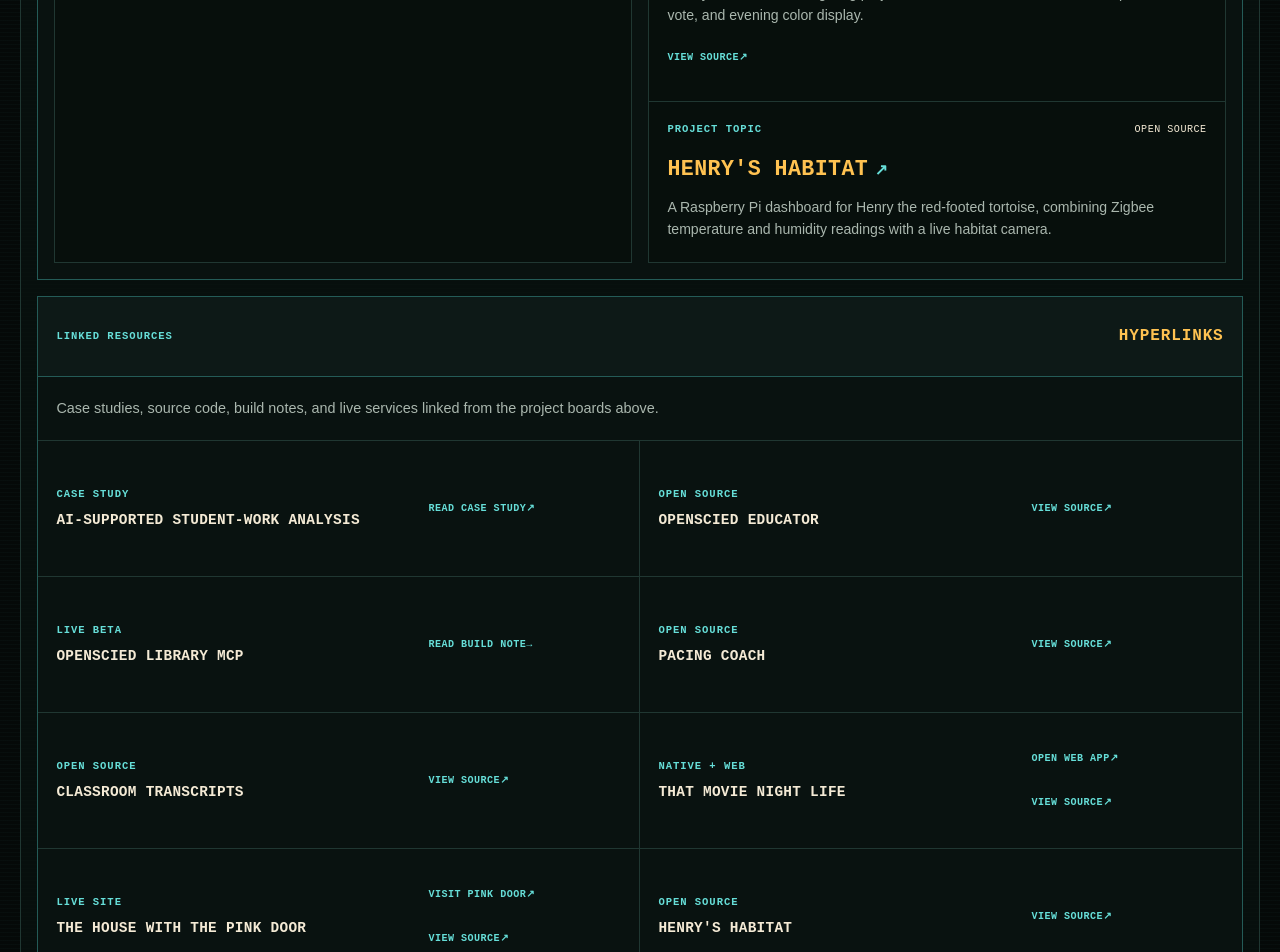
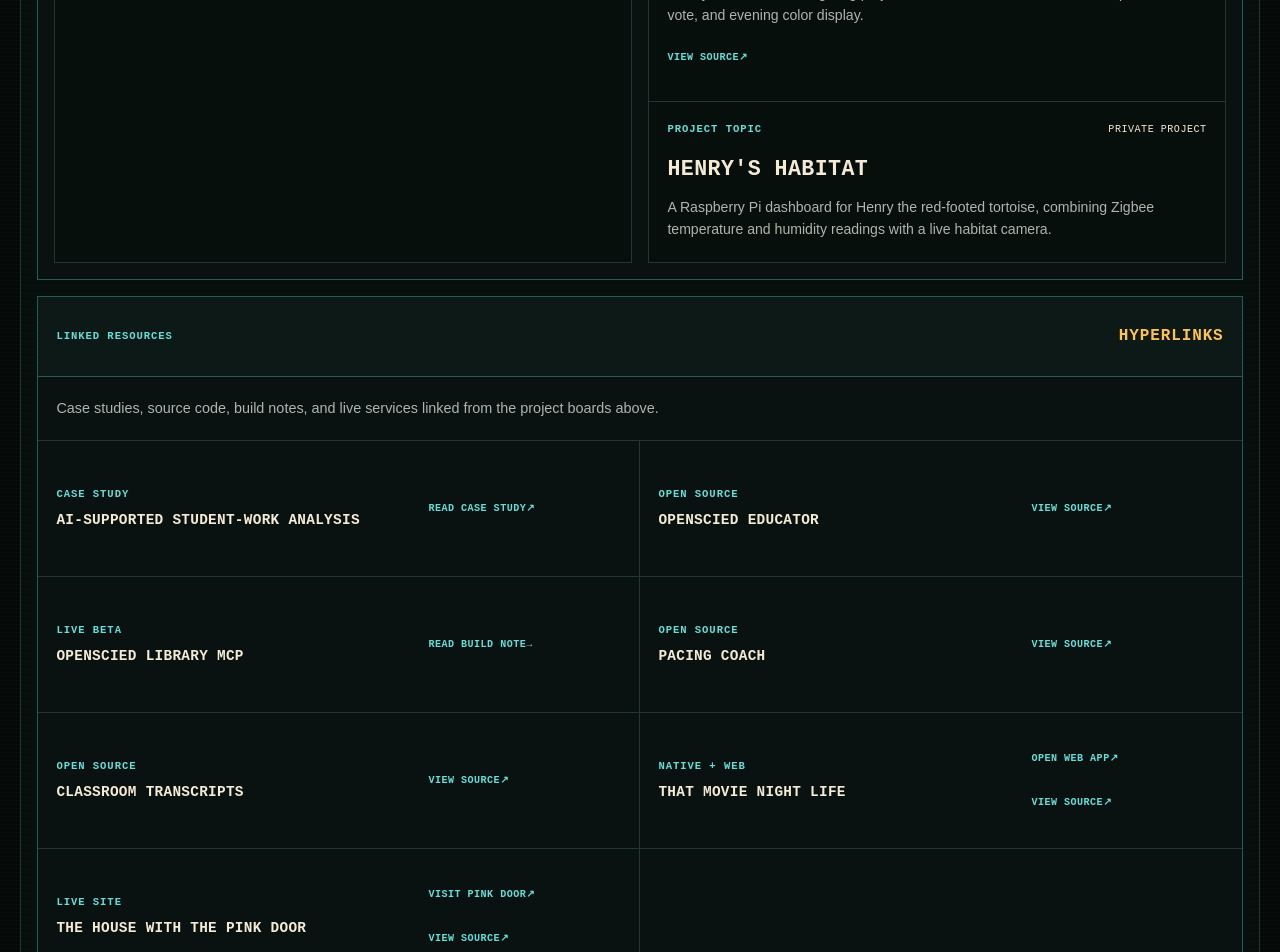
Before and after one commit to hey-aw/awzone-site, a Next.js app: page / in a window 1280 px wide. Shown: the part 2300-3252 px from the top of the page. Built offline with nearby package versions, Linux system fonts and the light colour scheme.

Commit message:
Remove Henry Habitat source link

```diff
--- a/app/page.tsx
+++ b/app/page.tsx
@@ -168,17 +168,11 @@
   {
     slug: "henrys-habitat",
     board: "side-projects",
-    status: "Open source",
+    status: "Private project",
     title: "Henry's Habitat",
     summary:
       "A Raspberry Pi dashboard for Henry the red-footed tortoise, combining Zigbee temperature and humidity readings with a live habitat camera.",
-    resources: [
-      {
-        href: "https://github.com/hey-aw/henry-habitat",
-        label: "View source",
-        external: true,
-      },
-    ],
+    resources: [],
   },
 ];
 
@@ -416,7 +410,7 @@
             project boards above.
           </p>
           <ul className="resource-list">
-            {boardTopics.map((topic) => (
+            {boardTopics.filter((topic) => topic.resources.length).map((topic) => (
               <li id={`file-${topic.slug}`} key={topic.slug}>
                 <div>
                   <p>{topic.status}</p>
```
Also changed, not shown: 1 other file (tests, documents, lock files or other folders).
